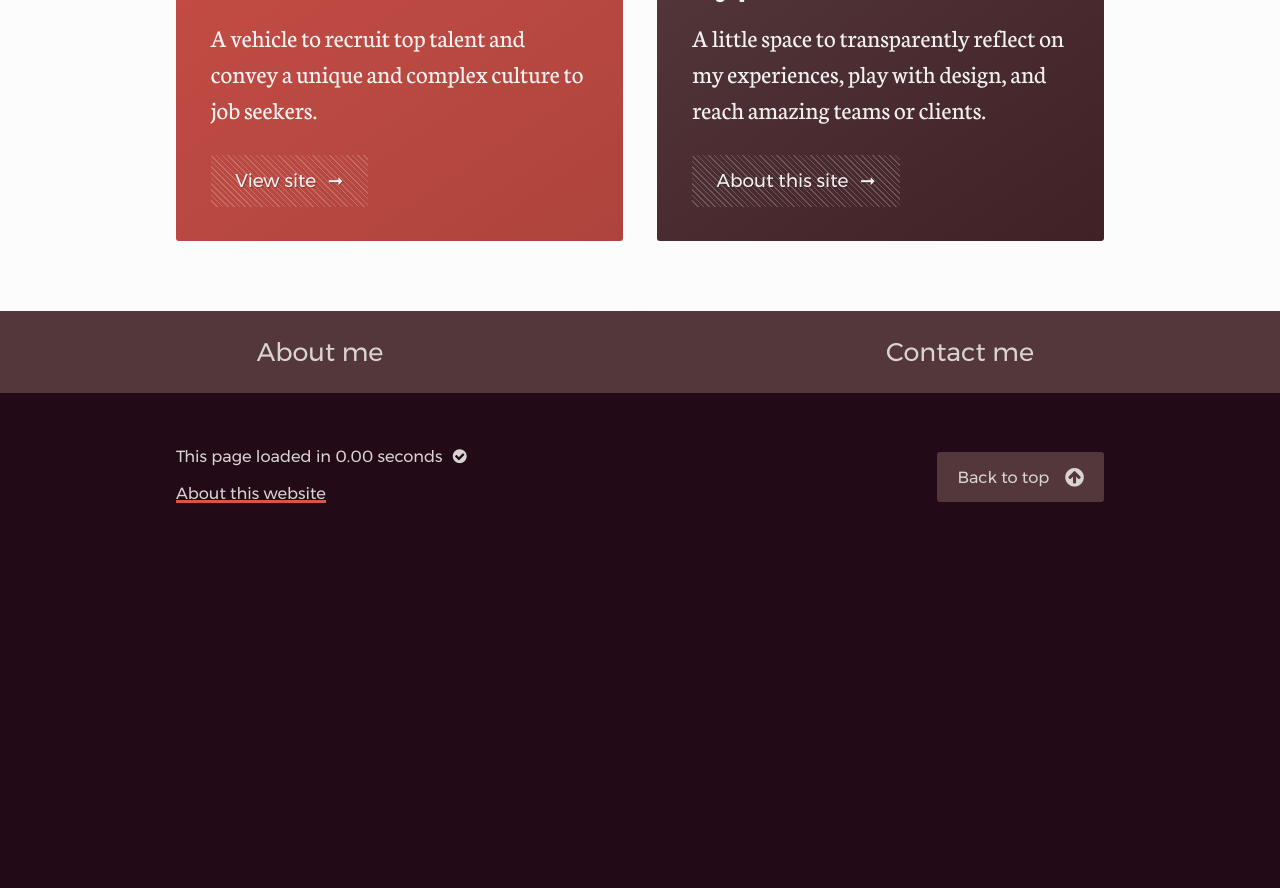
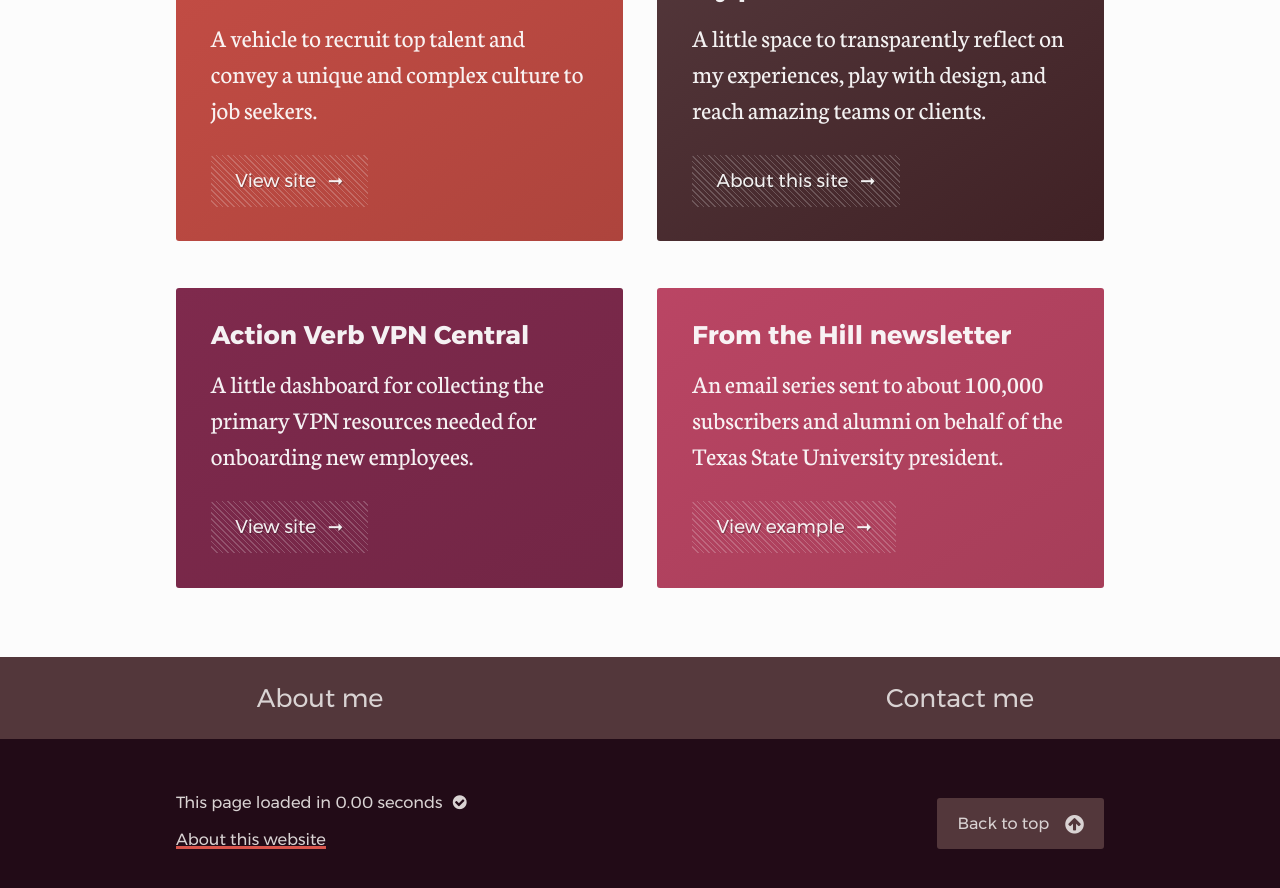
Before and after one commit to edelstone/my-website, a Jekyll site: the page built from portfolio/index.html, in a window 1280 px wide and 900 px high, scrolled down 2765 px. Shown: the top 888 px of the window. Built offline with Jekyll 4.4.1, drawn with Linux system fonts in a browser that asks for light colours; before the commit the page ends 3318 px from its top, so only the background shows below that.

Commit message:
adds a couple new porfolio pieces

```diff
--- a/portfolio/index.html
+++ b/portfolio/index.html
@@ -134,4 +134,32 @@ button-next-link: /contact
 
 	</div>
 
+	<div class="multi-layout">
+
+		<div class="col col-1">
+			<a href="https://edelstone.github.io/action-verb-vpn/" class="project-wrapper project-wrapper-1">
+				<div class="project">
+					<div class="project-content">
+						<h3 class="project-header">Action Verb VPN Central</h3>
+						<p class="project-brief">A little dashboard for collecting the primary VPN resources needed for onboarding new employees.</p>
+						<div class="button project-button">View site<span class="button-arrow">&#10142;</span></div>
+					</div>
+				</div>
+			</a>
+		</div>
+
+		<div class="col col-2">
+			<a href="https://mailchi.mp/ddef0b83643c/news-from-the-hill?e=4f462eb413" class="project-wrapper project-wrapper-3">
+				<div class="project">
+					<div class="project-content">
+						<h3 class="project-header">From the Hill newsletter</h3>
+						<p class="project-brief">An email series sent to about 100,000 subscribers and alumni on behalf of the Texas State University president.</p>
+						<div class="button project-button">View example<span class="button-arrow">&#10142;</span></div>
+					</div>
+				</div>
+			</a>
+		</div>
+
+	</div>
+
 </div> <!-- main-area-content -->
```
